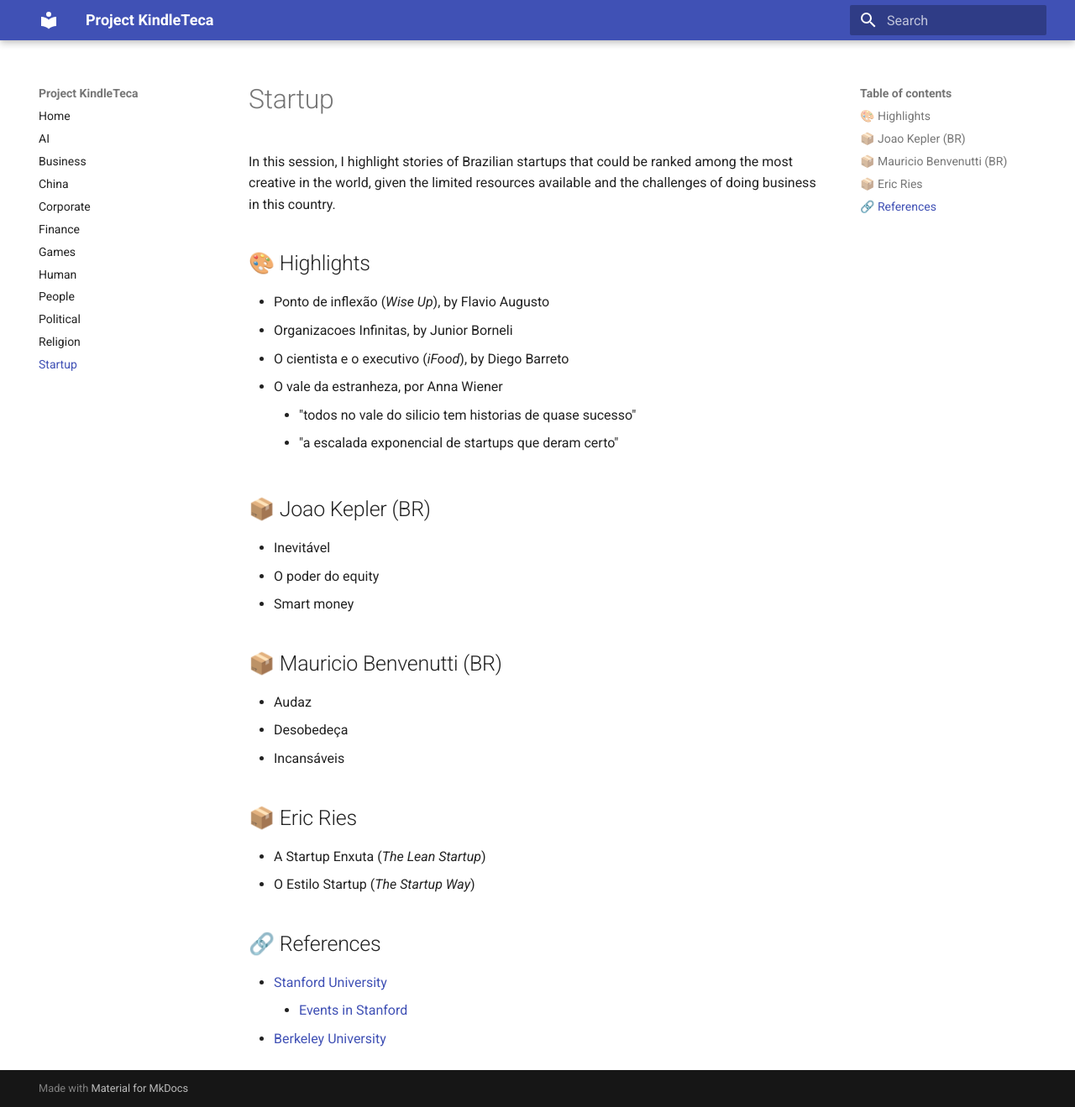
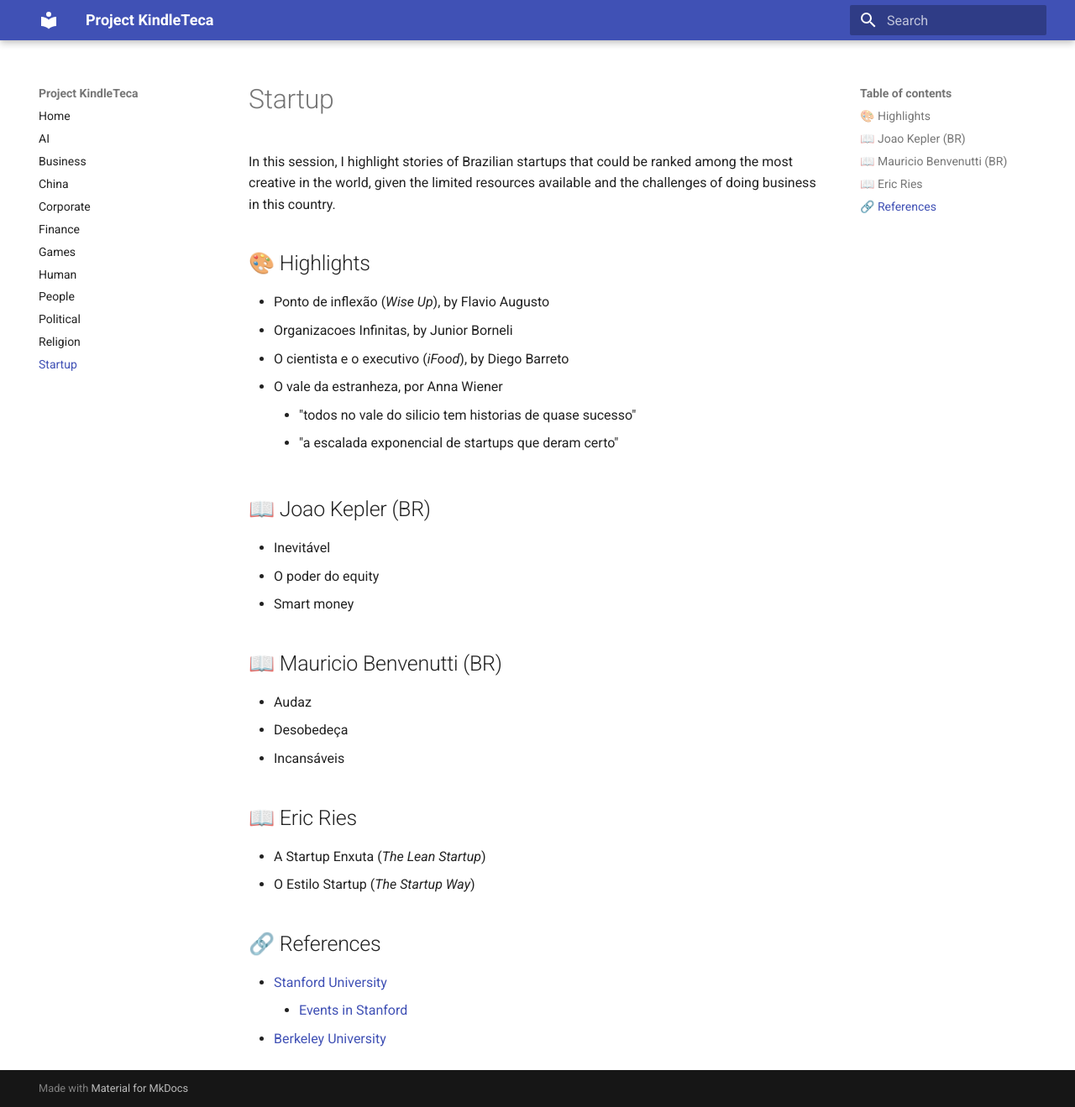
Before and after one commit to renatobrf/kindle-teca, an MkDocs documentation site: the page built from docs/startup.md, in a window 1280 px wide and 1319 px high. Shown: the whole window at 84% size. Built offline with MkDocs 1.6.1 and Material for MkDocs 9.7.7, drawn with Linux system fonts in a browser that asks for light colours.

```diff
--- a/docs/startup.md
+++ b/docs/startup.md
@@ -8,17 +8,17 @@
     - "todos no vale do silicio tem historias de quase sucesso"
     - "a escalada exponencial de startups que deram certo"
 
-## 📦 Joao Kepler (BR)
+## 📖 Joao Kepler (BR)
 - Inevitável
 - O poder do equity
 - Smart money
 
-## 📦 Mauricio Benvenutti (BR)
+## 📖 Mauricio Benvenutti (BR)
 - Audaz
 - Desobedeça
 - Incansáveis
 
-## 📦 Eric Ries
+## 📖 Eric Ries
 - A Startup Enxuta (*The Lean Startup*)
 - O Estilo Startup (*The Startup Way*)
 
```
